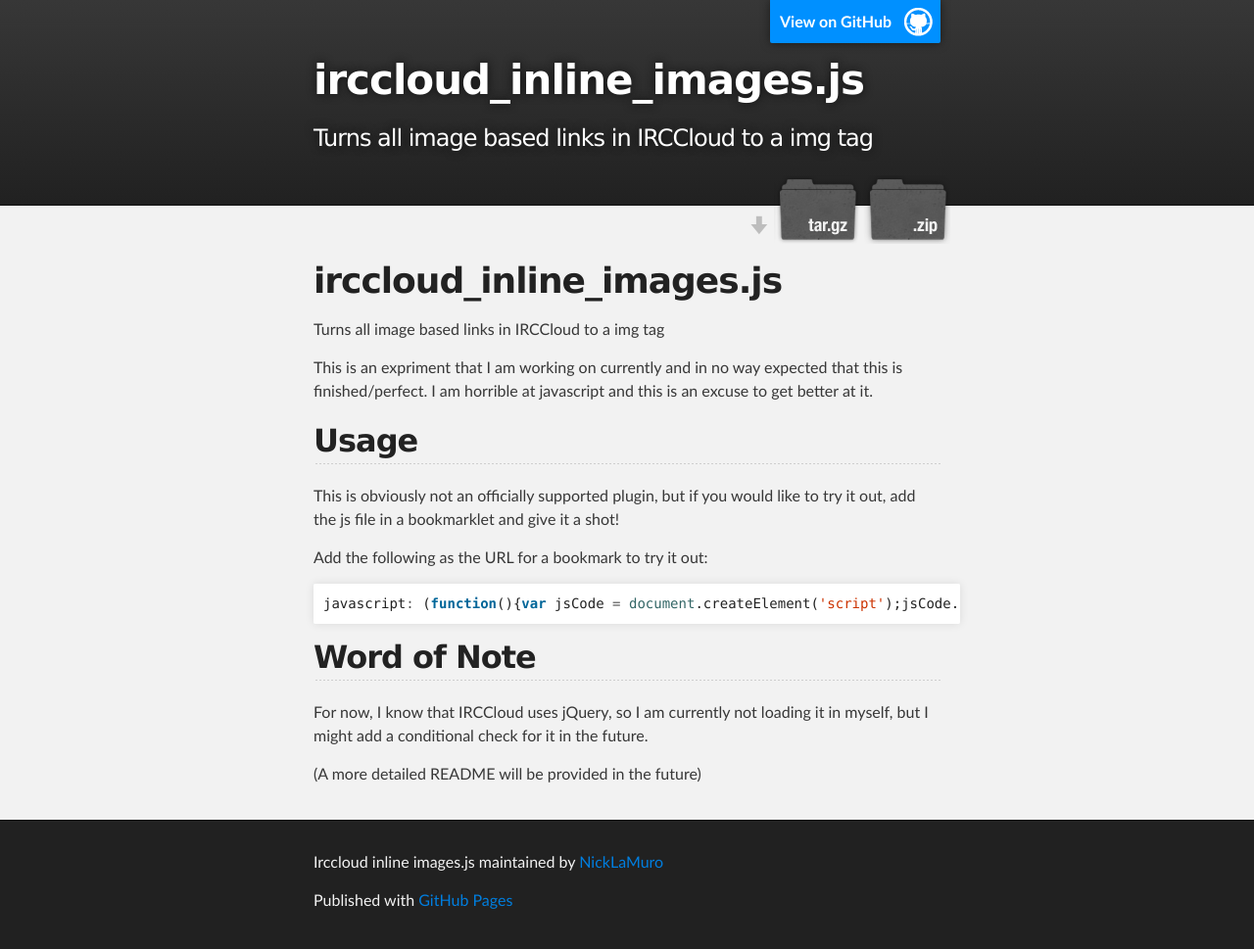
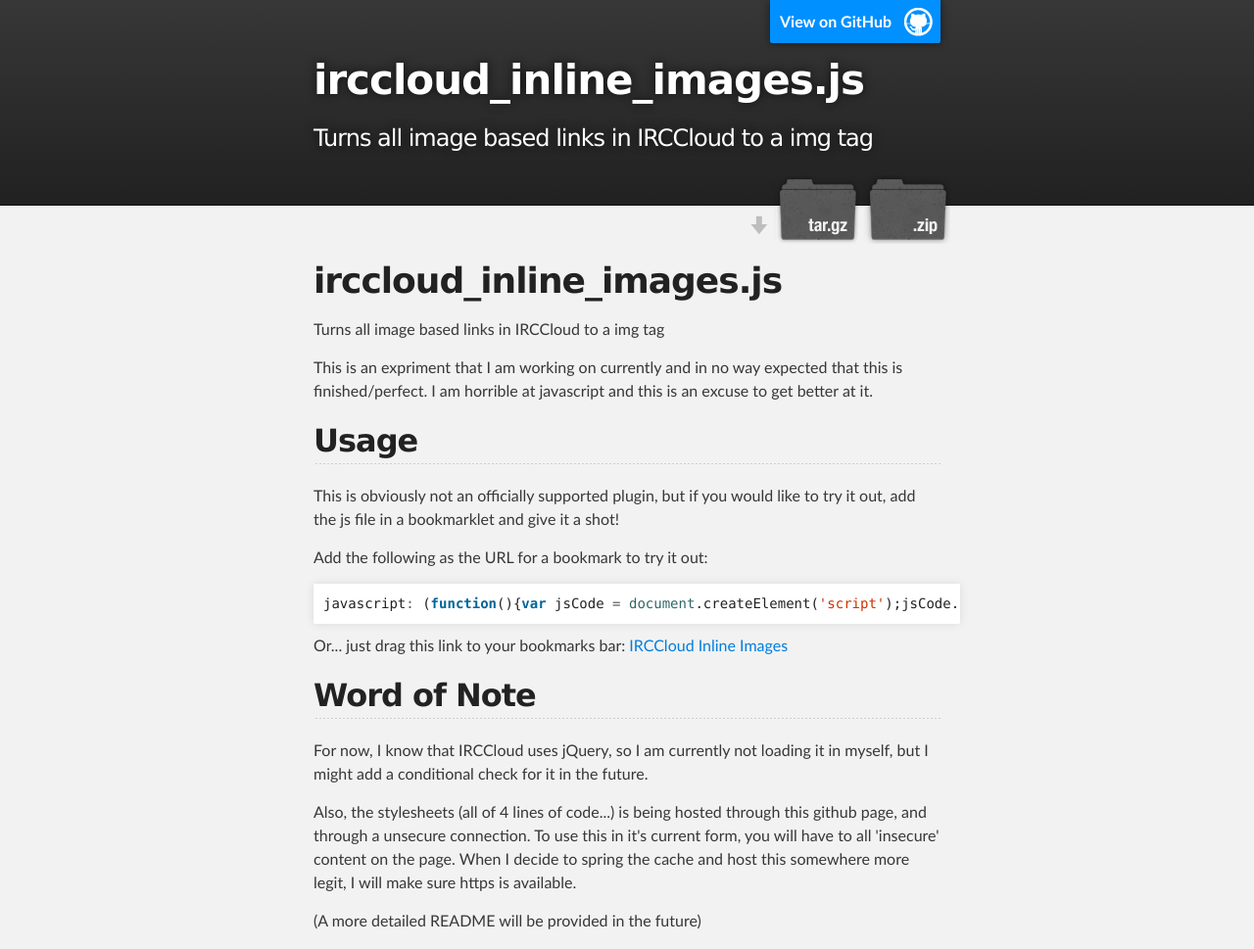
Before and after one commit to NickLaMuro/irccloud_inline_images.js, a plain HTML site: page index.html in a window 1280 px wide. Shown: the top 969 px of the page at 98% size. Drawn offline with Linux system fonts and the light colour scheme.

Commit message:
Adds actual draggable link and extra info to the page

```diff
--- a/index.html
+++ b/index.html
@@ -46,9 +46,16 @@
 <div class="highlight"><pre><span class="nx">javascript</span><span class="o">:</span> <span class="p">(</span><span class="kd">function</span><span class="p">(){</span><span class="kd">var</span> <span class="nx">jsCode</span> <span class="o">=</span> <span class="nb">document</span><span class="p">.</span><span class="nx">createElement</span><span class="p">(</span><span class="s1">'script'</span><span class="p">);</span><span class="nx">jsCode</span><span class="p">.</span><span class="nx">setAttribute</span><span class="p">(</span><span class="s1">'src'</span><span class="p">,</span> <span class="s1">'https://raw.github.com/NickLaMuro/irccloud_inline_images.js/master/irccloud_inline_images.js'</span><span class="p">);</span><span class="nb">document</span><span class="p">.</span><span class="nx">body</span><span class="p">.</span><span class="nx">appendChild</span><span class="p">(</span><span class="nx">jsCode</span><span class="p">);}());</span>
 </pre></div>
 
+<p>
+  Or... just drag this link to your bookmarks bar:
+  <a href="javascript: (function(){var jsCode = document.createElement('script');jsCode.setAttribute('src', 'https://raw.github.com/NickLaMuro/irccloud_inline_images.js/master/irccloud_inline_images.js');document.body.appendChild(jsCode);}());">IRCCloud Inline Images</a>
+</p>
+
 <h2>Word of Note</h2>
 
 <p>For now, I know that IRCCloud uses jQuery, so I am currently not loading it in myself, but I might add a conditional check for it in the future.</p>
+
+<p>Also, the stylesheets (all of 4 lines of code...) is being hosted through this github page, and through a unsecure connection.  To use this in it's current form, you will have to all 'insecure' content on the page.  When I decide to spring the cache and host this somewhere more legit, I will make sure https is available.</p>
 
 <p>(A more detailed README will be provided in the future)</p>
       </section>
```
